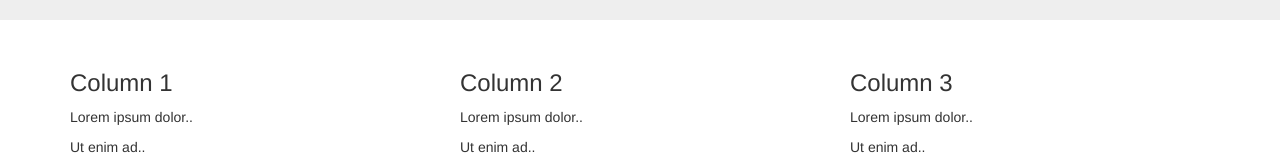
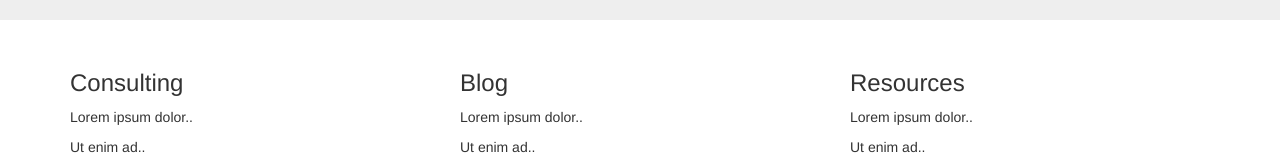
Before and after one commit to curlybapchap/curlybapchap.github.io, a plain HTML site: page index.html in a window 1280 px wide. Shown: the part 310-470 px from the top of the page. Drawn offline with nearby package versions, Linux system fonts and the light colour scheme.

Commit message:
Amended column titles

```diff
--- a/index.html
+++ b/index.html
@@ -21,17 +21,17 @@
     <div class="container">
       <div class="row">
         <div class="col-sm-4">
-          <h3>Column 1</h3>
+          <h3>Consulting</h3>
           <p>Lorem ipsum dolor..</p>
           <p>Ut enim ad..</p>
         </div>
         <div class="col-sm-4">
-          <h3>Column 2</h3>
+          <h3>Blog</h3>
           <p>Lorem ipsum dolor..</p>
           <p>Ut enim ad..</p>
         </div>
         <div class="col-sm-4">
-          <h3>Column 3</h3>
+          <h3>Resources</h3>
           <p>Lorem ipsum dolor..</p>
           <p>Ut enim ad..</p>
         </div>
```
